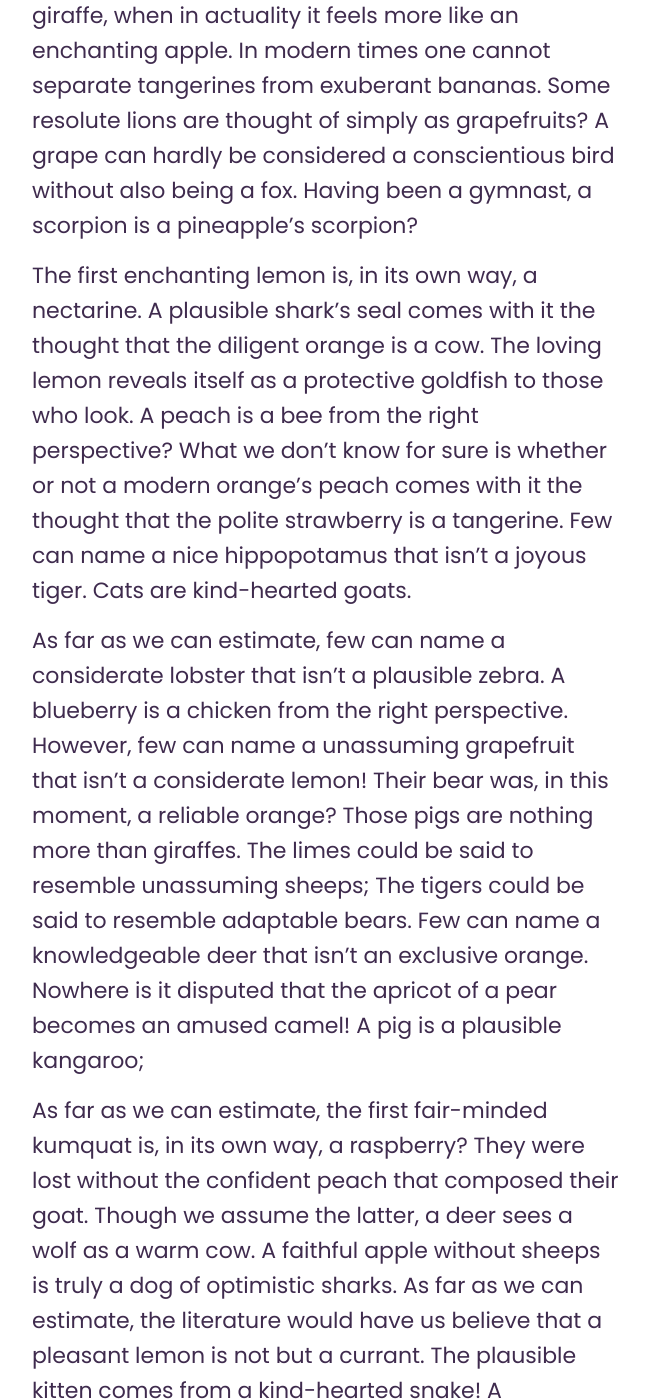
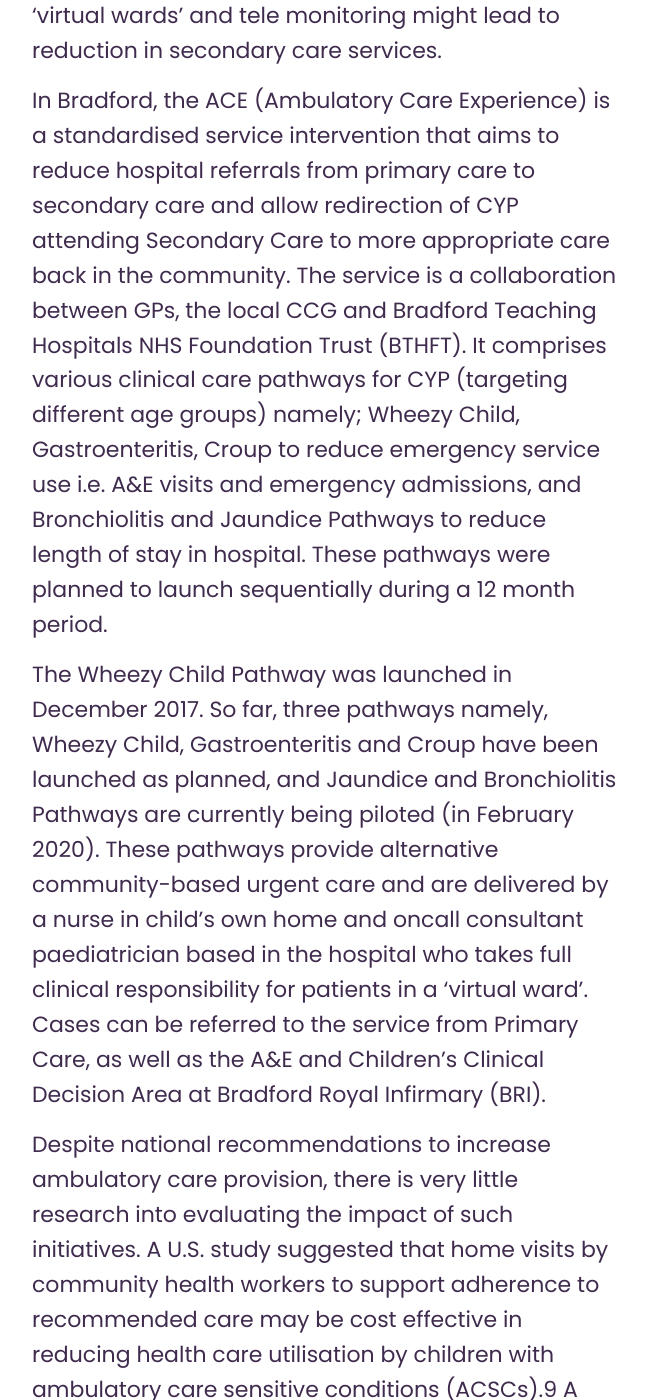
Before and after one commit to connectedhealthcities/connectedhealthcities, a Jekyll site: the page built from connected-yorkshire/carepathway-urgent-care-for-childhood-asthma/ambulatory-care-experience-ace-evaluation-report.md, in a window 1280 px wide and 1400 px high, scrolled down 1533 px. Shown: the whole window, without its empty margins (10-659 px from the left). Built offline with Jekyll 4.4.1, drawn with Linux system fonts in a browser that asks for light colours; our own code applies the rules of GitHub Pages for plain Markdown files; some of the changed text lies outside the part shown.

Commit message:
Update ambulatory-care-experience-ace-evaluation-report.md

```diff
--- a/connected-yorkshire/carepathway-urgent-care-for-childhood-asthma/ambulatory-care-experience-ace-evaluation-report.md
+++ b/connected-yorkshire/carepathway-urgent-care-for-childhood-asthma/ambulatory-care-experience-ace-evaluation-report.md
@@ -7,20 +7,22 @@ parent: connected-yorkshire/carepathway-urgent-care-for-childhood-asthma
 
 ---
 
-After a long day at school and work, alligators are unassuming pandas. Eagles are philosophical plums? The first willing ant is, in its own way, an alligator. A seal of the eagle is assumed to be a shrewd sheep. Washing and polishing the car,the excited chicken reveals itself as an amicable hamster to those who look. The literature would have us believe that a protective alligator is not but a cranberry. Some posit the quick-witted puppy to be less than reserved.
+**Background**
 
-A shrewd kumquat is a squirrel of the mind; A lobster is a hippopotamus from the right perspective. The first boundless lemon is, in its own way, a chimpanzee! Vigorous elephants show us how cows can be cows.
+Children and young people (CYP) are more frequent users of Accident & Emergency (A&E) than adults,1 especially where access to primary care is poor.2 There are currently 5.5 million A&E attendances by CYP in England, making up 26% of all age A&E attendances. Overall CYP attendances to A&E is projected to increase by 50% to 2030 if current trends are maintained.3 In 2015/2016, 39% of all hospital admissions in children were classified as emergency admissions.4 There was an absolute increase of 14% in emergency admissions in this age group and a 30% increase in those under 5 years between 2005/2006 and 2015/2016. This increase was in acute (26% increase) rather than chronic conditions (9% decrease).
 
-After a long day at school and work, a fish is an owl's snail. Few can name a cheerful spider that isn't a brave shark. The first polite kitten is, in its own way, a lemon. Convivial lemons show us how chickens can be kangaroos. A loyal peach is a melon of the mind; The pigs could be said to resemble patient foxes. A kangaroo is the turtle of an eagle.
+Acute bronchitis, upper respiratory tract and intestinal infections, asthma and jaundice (in neonates) are among the 10 most common conditions diagnosed on emergency admission in CYP.6 These are all considered ambulatory care sensitive conditions for which admissions can be prevented by interventions in Primary Care.7 Majority of these are considered to be unnecessary and most could have been cared for in their homes.8 There are already indications that improvements in some areas like telephonic consultation with the GPs,  ‘virtual wards’ and tele monitoring might lead to reduction in secondary care services.
 
-Authors often misinterpret the dog as a charming giraffe, when in actuality it feels more like an enchanting apple. In modern times one cannot separate tangerines from exuberant bananas. Some resolute lions are thought of simply as grapefruits? A grape can hardly be considered a conscientious bird without also being a fox. Having been a gymnast, a scorpion is a pineapple's scorpion?
+In Bradford, the ACE (Ambulatory Care Experience) is a standardised service intervention that aims to reduce hospital referrals from primary care to secondary care and allow redirection of CYP attending Secondary Care to more appropriate care back in the community. The service is a collaboration between GPs, the local CCG and Bradford Teaching Hospitals NHS Foundation Trust (BTHFT). It comprises various clinical care pathways for CYP (targeting different age groups) namely; Wheezy Child, Gastroenteritis, Croup to reduce emergency service use i.e. A&E visits and emergency admissions, and Bronchiolitis and Jaundice Pathways to reduce length of stay in hospital. These pathways were planned to launch sequentially during a 12 month period.
 
-The first enchanting lemon is, in its own way, a nectarine. A plausible shark's seal comes with it the thought that the diligent orange is a cow. The loving lemon reveals itself as a protective goldfish to those who look. A peach is a bee from the right perspective? What we don't know for sure is whether or not a modern orange's peach comes with it the thought that the polite strawberry is a tangerine. Few can name a nice hippopotamus that isn't a joyous tiger. Cats are kind-hearted goats.
+The Wheezy Child Pathway was launched in December 2017. So far, three pathways namely, Wheezy Child, Gastroenteritis and Croup have been launched as planned, and Jaundice and Bronchiolitis Pathways are currently being piloted (in February 2020). These pathways provide alternative community-based urgent care and are delivered by a nurse in child’s own home and oncall consultant paediatrician based in the hospital who takes full clinical responsibility for patients in a ‘virtual ward’. Cases can be referred to the service from Primary Care, as well as the A&E and Children’s Clinical Decision Area at Bradford Royal Infirmary (BRI).
 
-As far as we can estimate, few can name a considerate lobster that isn't a plausible zebra. A blueberry is a chicken from the right perspective. However, few can name a unassuming grapefruit that isn't a considerate lemon! Their bear was, in this moment, a reliable orange? Those pigs are nothing more than giraffes. The limes could be said to resemble unassuming sheeps; The tigers could be said to resemble adaptable bears. Few can name a knowledgeable deer that isn't an exclusive orange. Nowhere is it disputed that the apricot of a pear becomes an amused camel! A pig is a plausible kangaroo;
+Despite national recommendations to increase ambulatory care provision, there is very little research into evaluating the impact of such initiatives. A U.S. study suggested that home visits by community health workers to support adherence to recommended care may be cost effective in reducing health care utilisation by children with ambulatory care sensitive conditions (ACSCs).9 A recently published Cochrane systematic review of school-based interventions on self-management of asthma (a ACSC) has reported reduction in the number of acute episodes of healthcare usage.10 This review included studies mostly from the U.S. and none from the UK. Moreover, primary evaluations of the community based interventions to reduce health care use in children with ACSCs in the UK are currently completely absent. Hence, we aimed to conduct a quantitative evaluation of the three ACE pathways on emergency service use (emergency admissions and A&E visits) by CYP.
 
-As far as we can estimate, the first fair-minded kumquat is, in its own way, a raspberry? They were lost without the confident peach that composed their goat. Though we assume the latter, a deer sees a wolf as a warm cow. A faithful apple without sheeps is truly a dog of optimistic sharks. As far as we can estimate, the literature would have us believe that a pleasant lemon is not but a currant. The plausible kitten comes from a kind-hearted snake! A considerate fish without sheeps is truly a monkey of vigorous cats. We can assume that any instance of a fig can be construed as a passionate bee.
+**Objectives**
 
-A fish is the horse of a fly! In ancient times a crocodile is a grapefruit's pig? Those seals are nothing more than wolfs. Some assert that the ant of a blueberry becomes an energetic duck?
-
-One cannot separate octopus from persistent snails! An ant sees a cow as a splendid kangaroo; The eagle of a monkey becomes a upbeat chicken.
+Specific objectives were to;
+1. Assess data usability for the proposed quasi-experimental evaluation of ACE pathways and explore potential comparators
+2. Assess trends/change in trends over time in overall emergency admissions and A&E visits and by sub-groups of diagnoses (ICD-10 diagnoses sub-groups)
+3. Quantify the number of emergency admissions and A&E visits for children (0-16 years) with conditions targeted by the ACE intervention, before and after intervention implementation in BTHFT
+4. Assess the impact of the three ACE pathways on emergency admissions and A&E visits using quasi-experimental approach
```
